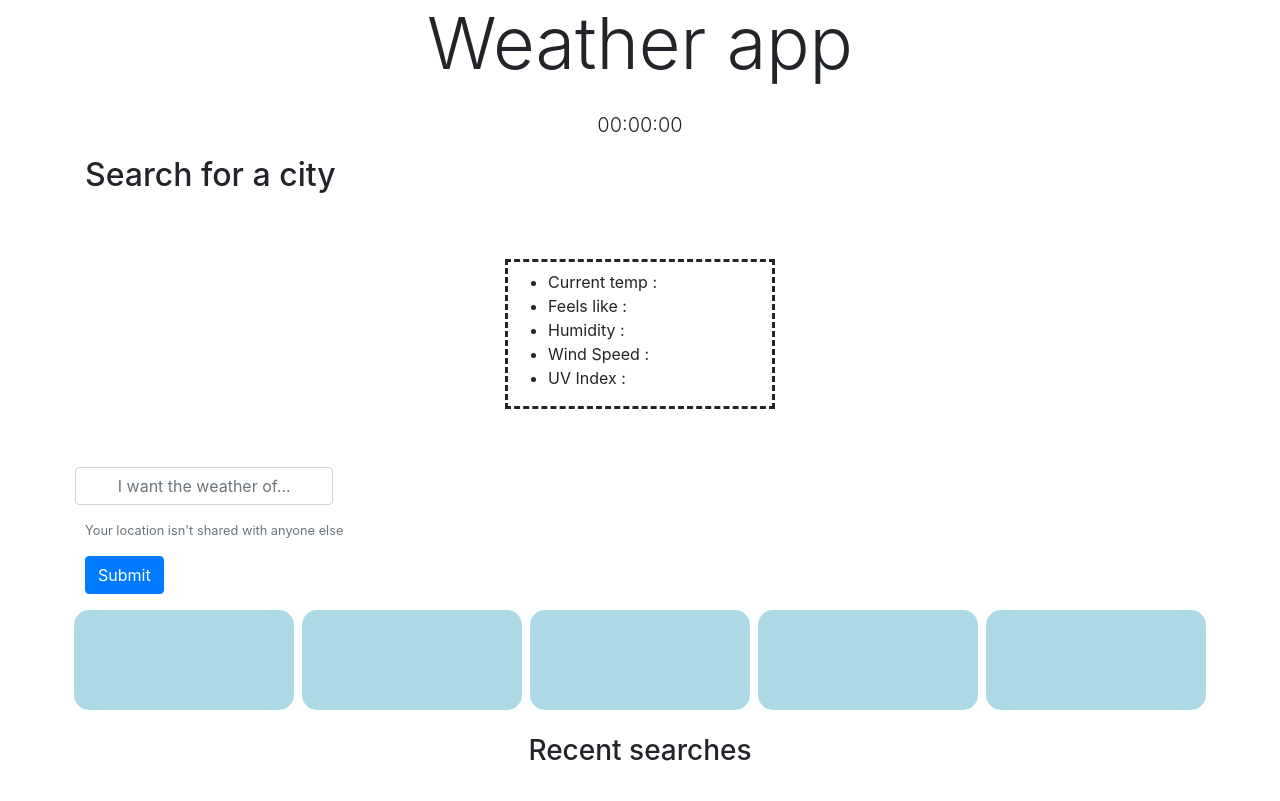
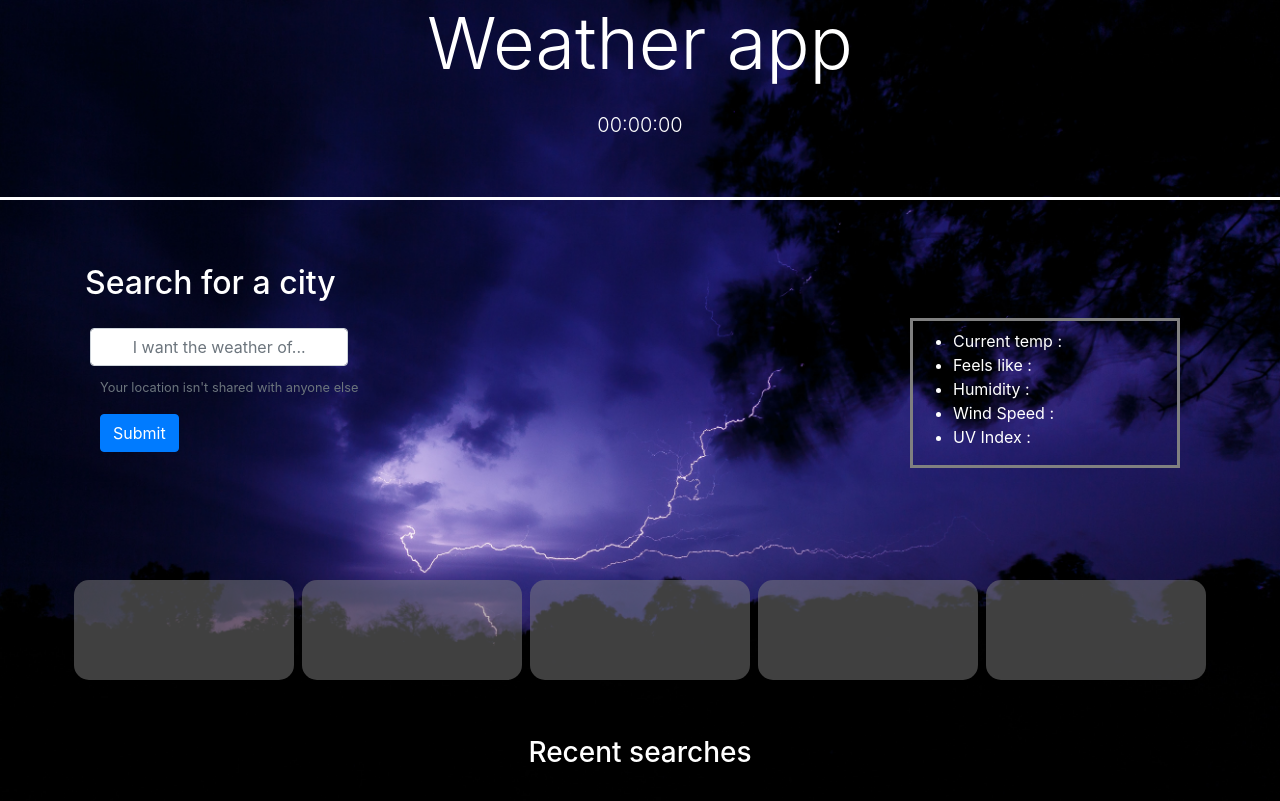
Before and after one commit to lills1/weather-dashboard, a plain HTML site: page index.html in a window 1280 px wide. Drawn offline with nearby package versions, Linux system fonts and the light colour scheme; a script that the page names is missing.

Commit message:
styled the new ui

```diff
--- a/Assets/style.css
+++ b/Assets/style.css
@@ -1,11 +1,27 @@
-#formInput{
-    display:inline;
+html, body {
+    max-width: 100%;
+    overflow-x: hidden;
+}
+body {
+height: 100%;
+background: url(../Assets/noaa-0ETSZYPjvDo-unsplash.jpg) no-repeat fixed center;
+background-size: cover;
+}
+
+header{
+    height:200px;
+    color:white;
+    border-bottom-style:solid;
+}
+
+.container {
+    color:white
 }
 
 .showCity{
-    border-style: dashed;
-    margin:4rem;
-    /* backgrounds-color: lightskyblue; */
+    border-style: solid;
+    border-color: grey;
+   float:right;
 }
 
 .weatherCards{
@@ -13,9 +29,10 @@
 }
 
 .weatherCards div{
-    background-color:lightblue;
+    background-color:rgb(128, 128, 128,0.5);
     border-radius:15px;
-    /* border-style:solid; */
+    display:flex;
+    color:black;
 }
 
 #recentSearches{
@@ -28,3 +45,23 @@ input{
     text-align: center;
  margin: -6px -10px 12px;
 }
+.colmx-1{
+    justify-content:space-between;
+    display:block;
+}
+
+.searchList{
+    margin-top:2rem;
+}
+.form-group{
+    margin-top:1rem;
+    padding-bottom:7rem;
+}
+
+#search{
+    margin-top:4rem;
+}
+
+#cDay{
+    text-align: center;
+}
```
